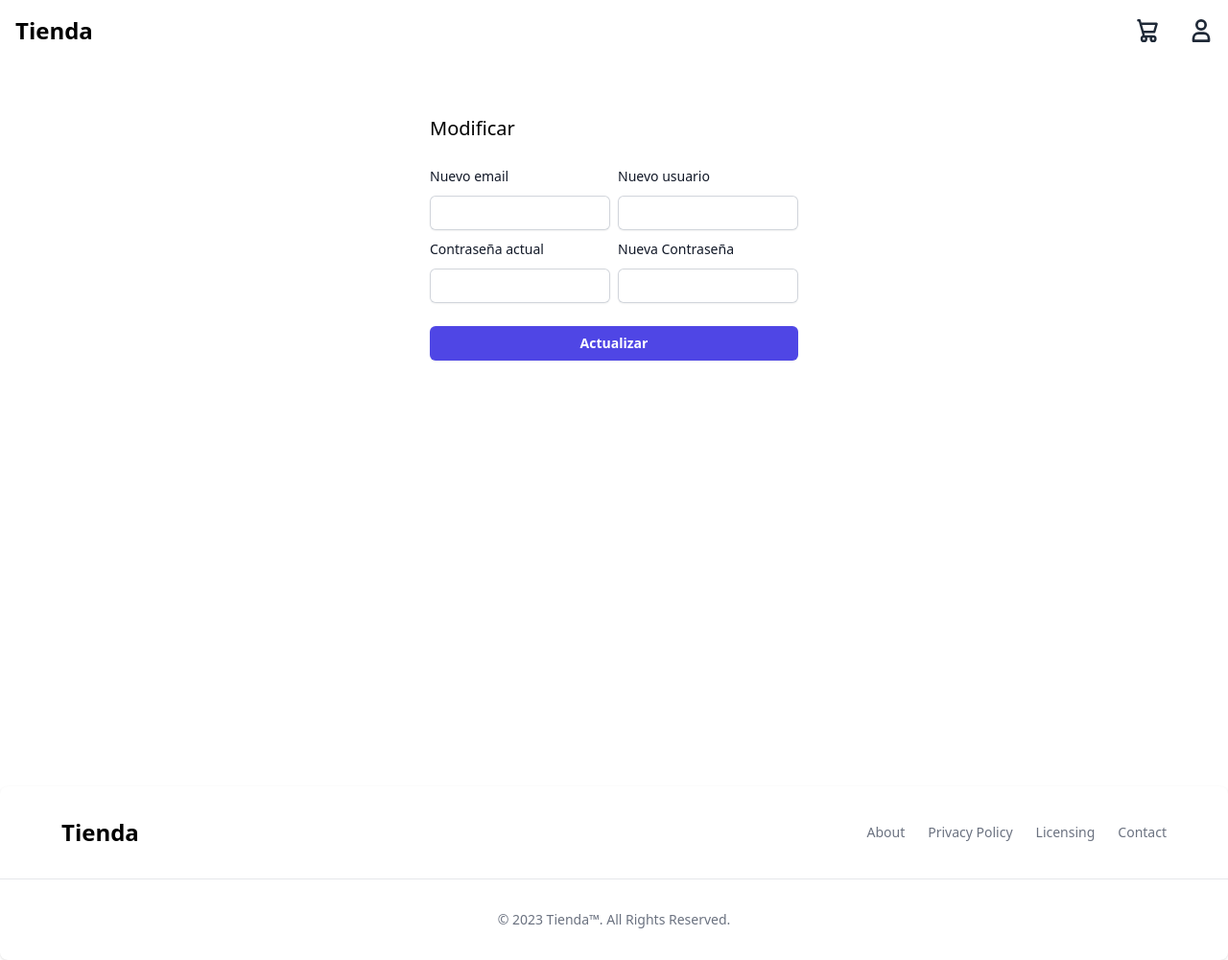
After one commit to tomasCfarias/TP_BACKEND_FRONTEND_IFTS, a PHP site: page /settingsuser.php in a window 1280 px wide. The commit adds this page. Shown: the whole page at 96% size. Run offline with PHP 8.4, Linux system fonts and the light colour scheme; the visitor is signed in with stand-in values (Sample User, id 1); some libraries are stand-ins or nearby versions.

Commit message:
settings page

```diff
--- a/TODO.txt
+++ b/TODO.txt
@@ -10,10 +10,7 @@ FUNCIONALIDADES
 - Subir imagenes de productos
 - Borrar y modificar productos
 - Tabla de ordenes de compra
-- Que el usuario pueda cambiar su contraseña
 
 DEL TP
-
-- Una barra lateral en algún lado
 - Poder crear pdf con la info del crud
 - Excel con información de la base datos
--- a/acarrito.js
+++ b/acarrito.js
@@ -9,8 +9,8 @@ add.addEventListener("click", (e) => {
     const form = Array.from(document.forms["carrito"])
     const formData = new FormData()
 
-    console.log(form[0].value)
-    if(Number(form[0].value) <= Number(stock.max) || Number(form[0].value) > 0) {
+
+    if(Number(form[0].value) <= Number(stock.max) && Number(form[0].value) >= 1) {
     formData.append("quantity",form[0].value)
     formData.append("id",form[1].value)
     formData.append("price",form[2].value)
--- a/api/footertienda.php
+++ b/api/footertienda.php
@@ -1,10 +1,10 @@
-<footer class="bg-white rounded-lg shadow dark:bg-gray-900 mt-5 sticky top-[100vh]">
+<footer class="bg-white rounded-lg shadow mt-5 sticky top-[100vh]">
     <div class="w-full max-w-screen-xl mx-2 lg:mx-auto py-4 md:py-8">
         <div class="sm:flex sm:items-center sm:justify-between sm:mx-16">
             <a href="#" class="flex items-center mb-4 sm:mb-0">
-                <span class="self-center text-2xl font-semibold whitespace-nowrap dark:text-white">Tienda</span>
+                <span class="self-center text-2xl font-semibold whitespace-nowrap ">Tienda</span>
             </a>
-            <ul class="flex flex-wrap items-center mb-6 text-sm font-medium text-gray-500 sm:mb-0 dark:text-gray-400">
+            <ul class="flex flex-wrap items-center mb-6 text-sm font-medium text-gray-500 sm:mb-0 ">
                 <li>
                     <a href="#" class="mr-4 hover:underline md:mr-6 ">About</a>
                 </li>
@@ -19,7 +19,7 @@
                 </li>
             </ul>
         </div>
-        <hr class="my-6 border-gray-200 sm:mx-auto dark:border-gray-700 lg:my-8" />
-        <span class="block text-sm text-gray-500 sm:text-center dark:text-gray-400">© 2023 <a href="articulos.php" class="hover:underline">Tienda™</a>. All Rights Reserved.</span>
+        <hr class="my-6 border-gray-200 sm:mx-auto lg:my-8" />
+        <span class="block text-sm text-gray-500 sm:text-center">© 2023 <a href="articulos.php" class="hover:underline">Tienda™</a>. All Rights Reserved.</span>
     </div>
 </footer>
--- a/api/navbartiendatailwind.php
+++ b/api/navbartiendatailwind.php
@@ -44,7 +44,9 @@
     <div class="hidden w-full md:block md:w-auto" id="navbar-dropdown">
       <ul class="flex flex-col font-medium p-4 md:p-0 mt-4 border border-gray-100 rounded-lg bg-gray-50 md:flex-row md:space-x-8 md:mt-0 md:border-0 md:bg-white">
         <li>
-            <button id="dropdownNavbarLink" data-dropdown-toggle="dropdownNavbar" class="flex items-center justify-between w-full py-2 pl-3 pr-4 text-gray-900 rounded hover:bg-gray-100 md:hover:bg-transparent md:border-0 md:hover:text-blue-700 md:p-0 md:w-auto">Carrito
+            <button id="dropdownNavbarLink" data-dropdown-toggle="dropdownNavbar" class="flex items-center justify-between w-full py-2 pl-3 pr-4 text-gray-900 rounded hover:bg-gray-100 md:hover:bg-transparent md:border-0 md:hover:text-blue-700 md:p-0 md:w-auto"><svg class="w-6 h-6 text-gray-800 dark:text-white" aria-hidden="true" xmlns="http://www.w3.org/2000/svg" fill="none" viewBox="0 0 18 20">
+    <path stroke="currentColor" stroke-linecap="round" stroke-linejoin="round" stroke-width="2" d="M6 15a2 2 0 1 0 0 4 2 2 0 0 0 0-4Zm0 0h8m-8 0-1-4m9 4a2 2 0 1 0 0 4 2 2 0 0 0 0-4Zm-9-4h10l2-7H3m2 7L3 4m0 0-.792-3H1"/>
+  </svg>
   </button>
             <!-- Dropdown menu -->
             <div id="dropdownNavbar" class="z-10 hidden font-normal bg-white divide-y divide-gray-100 rounded-lg shadow w-44">
@@ -76,10 +78,22 @@
                 </div>
             </div>
         </li>
+<!-- Second Dropdown menu -->
         <li>
-          <a href="api/signouttienda.php" class="block py-2 pl-3 pr-4 text-gray-900 rounded hover:bg-gray-100 md:hover:bg-transparent md:border-0 md:hover:text-blue-700 md:p-0">Sign Out</a>
+            <button id="dropdownNavbarLink" data-dropdown-toggle="dropdownNavbarUser" class="flex items-center justify-between w-full py-2 pl-3 pr-4 text-gray-900 rounded hover:bg-gray-100 md:hover:bg-transparent md:border-0 md:hover:text-blue-700 md:p-0 md:w-auto"><svg class="w-6 h-6 text-gray-800 dark:text-white" aria-hidden="true" xmlns="http://www.w3.org/2000/svg" fill="none" viewBox="0 0 14 18">
+    <path stroke="currentColor" stroke-linecap="round" stroke-linejoin="round" stroke-width="2" d="M7 8a3.5 3.5 0 1 0 0-7 3.5 3.5 0 0 0 0 7Zm-2 3h4a4 4 0 0 1 4 4v2H1v-2a4 4 0 0 1 4-4Z"/>
+  </svg>
+  </button>
+            <!-- Dropdown menu -->
+            <div id="dropdownNavbarUser" class="z-10 hidden font-normal bg-white divide-y divide-gray-100 rounded-lg shadow w-44">
+              <div class="p-2">
+                <a href="settingsuser.php?user=<?= $_SESSION["userid_tienda"] ?>" class="block py-2 pl-3 pr-4 text-gray-900 rounded hover:bg-gray-100 md:hover:bg-transparent md:border-0 md:hover:text-blue-700 md:p-0">Settings</a>
+              </div>
+              <div class="p-2">
+            <a href="api/signouttienda.php" class="block py-2 pl-3 pr-4 text-gray-900 rounded hover:bg-gray-100 md:hover:bg-transparent md:border-0 md:hover:text-blue-700 md:p-0">Sign Out</a>
+              </div>
+            </div>
         </li>
-
       </ul>
     </div>
   </div>
--- a/articulos.php
+++ b/articulos.php
@@ -35,9 +35,9 @@
                     <div class="h-auto w-full max-w-xs bg-white border border-gray-200 rounded-lg shadow">
                         <img class="p-8 rounded-t-lg" src="img/boca.jfif" alt="product image" />
                         <div class="px-5 pb-5">
-                        <h5 class="text-xl text-center sm:text-left font-semibold tracking-tight text-gray-900"><?php echo($row["Name"])?></h5>
+                        <h5 class="text-2xl text-center sm:text-left font-bold tracking-tight text-gray-900"><?php echo($row["Name"])?></h5>
                         <div class="flex items-center justify-between sm:flex-row lg: flex-col">
-                        <span class="text-3xl font-bold text-gray-900">$<?php echo($row["price"])?></span>
+                        <span class="text-xl font-semibold text-gray-900">$<?php echo($row["price"])?></span>
                         <a id="<?php echo($row["Id"])?>" name="product-card" class="text-white bg-blue-700 hover:cursor-pointer hover:bg-blue-800 focus:ring-4 focus:outline-none focus:ring-blue-300 font-medium rounded-lg text-sm px-5 py-2.5 text-center">Ver más</a>
                         </div>
                         </div>
--- /dev/null
+++ b/settingsuser.php
@@ -0,0 +1,130 @@
+<?php
+    include("./api/connection.php");
+    $conn = conexion();
+    session_start();
+    if(!isset($_SESSION['login_user_tienda'])){ //if login in session is not set
+      header("Location: login-tienda.php");
+      }
+?>
+<!DOCTYPE html>
+<html lang="en">
+<head>
+    <meta charset="UTF-8">
+    <meta name="viewport" content="width=device-width, initial-scale=1.0">
+    <title>Document</title>
+    <link href="https://cdnjs.cloudflare.com/ajax/libs/flowbite/1.8.1/flowbite.min.css" rel="stylesheet" />
+
+
+</head>
+<body>
+    <div class="min-h-screen">
+
+    <?php
+    include_once("api/navbartiendatailwind.php");
+    ?>
+
+    <div class="ml-8 mr-8">
+            <div class="p-4 font-medium text-xl">
+                <div class="mt-10 sm:mx-auto sm:w-full sm:max-w-sm">
+    <form class="space-y-6" action="settingsuser.php?user=<?=$_SESSION['userid_tienda']?>" method="POST">
+
+    <?php
+
+    //Check email format
+    if($_SERVER["REQUEST_METHOD"] == "POST") {
+    $myemail = $_POST['email'];
+    $mypassword = $_POST['password'];
+    $newpassword = $_POST['password_n'];
+    $hash = password_hash($newpassword, PASSWORD_DEFAULT );
+    $myusername = $_POST["usuario"];
+    $id = $_SESSION["userid_tienda"];
+
+    $sql = "SELECT password FROM usuarios WHERE id = '$id'";
+    $result = $conn -> query($sql);
+    $row = mysqli_fetch_array($result);
+
+
+    if (!filter_var($myemail, FILTER_VALIDATE_EMAIL) || preg_match("/[^a-zA-Z0-9]+/",$myusername)) {
+
+        ?>
+        <div class="bg-red-100 border border-red-400 text-red-700 px-4 py-3 rounded relative" role="alert">
+          <strong class="font-bold">Error!</strong>
+          <span class="block sm:inline">Formato de email o nombre invalido.</span>
+        </div>
+        <?php
+    }
+    elseif (is_array($row) && !password_verify($mypassword,$row[0])) {
+       ?>
+        <div class="bg-red-100 border border-red-400 text-red-700 px-4 py-3 rounded relative" role="alert">
+          <strong class="font-bold">Error!</strong>
+          <span class="block sm:inline">Tu contraseña actual es incorrecta.</span>
+        </div>
+       <?php
+    }
+
+    else {
+
+        $sql = "UPDATE usuarios SET email = '$myemail', username = '$myusername', password = '$hash' WHERE id = '$id'";
+
+        if ($conn->query($sql) === TRUE) {
+
+            ?>
+            <div class=" bg-green-100 border border-green-400 text-green-700 my-2 px-4 py-3 rounded relative" role="alert">
+        <strong class="font-medium">Listo!</strong>
+        <span class="block sm:inline">Tus datos fueron actualizados.</span>
+            </div>
+        <?php
+        }
+        $conn->close();
+    }
+ }
+  ?>
+
+    <h1>Modificar</h1>
+      <div class="grid grid-cols-1 sm:grid-cols-2 gap-2">
+      <div>
+        <label for="email" class="block text-sm font-medium leading-6 text-gray-900">Nuevo email</label>
+        <div class="mt-2">
+          <input id="email" name="email" type="email" required class="block w-full rounded-md border-0 py-1.5 text-gray-900 shadow-sm ring-1 ring-inset ring-gray-300 placeholder:text-gray-400 focus:ring-2 focus:ring-inset focus:ring-indigo-600 sm:text-sm sm:leading-6">
+        </div>
+      </div>
+      <div>
+        <label for="usuario" class="block text-sm font-medium leading-6 text-gray-900">Nuevo usuario</label>
+        <div class="mt-2">
+          <input id="usuario" name="usuario" type="usuario" required class="block w-full rounded-md border-0 py-1.5 text-gray-900 shadow-sm ring-1 ring-inset ring-gray-300 placeholder:text-gray-400 focus:ring-2 focus:ring-inset focus:ring-indigo-600 sm:text-sm sm:leading-6">
+        </div>
+      </div>
+      <div>
+        <div class="flex items-center justify-between">
+          <label for="password" class="block text-sm font-medium leading-6 text-gray-900">Contraseña actual</label>
+        </div>
+        <div class="mt-2">
+          <input id="password" name="password" type="password" required class="block w-full rounded-md border-0 py-1.5 text-gray-900 shadow-sm ring-1 ring-inset ring-gray-300 placeholder:text-gray-400 focus:ring-2 focus:ring-inset focus:ring-indigo-600 sm:text-sm sm:leading-6">
+        </div>
+      </div>
+
+      <div>
+        <div class="flex items-center justify-between">
+          <label for="password_n" class="block text-sm font-medium leading-6 text-gray-900">Nueva Contraseña</label>
+        </div>
+        <div class="mt-2">
+          <input id="password_n" name="password_n" type="password" required class="block w-full rounded-md border-0 py-1.5 text-gray-900 shadow-sm ring-1 ring-inset ring-gray-300 placeholder:text-gray-400 focus:ring-2 focus:ring-inset focus:ring-indigo-600 sm:text-sm sm:leading-6">
+        </div>
+      </div>
+</div>
+      <div>
+        <button type="submit" class="flex w-full justify-center rounded-md bg-indigo-600 px-3 py-1.5 text-sm font-semibold leading-6 text-white shadow-sm hover:bg-indigo-500 focus-visible:outline focus-visible:outline-2 focus-visible:outline-offset-2 focus-visible:outline-indigo-600">Actualizar</button>
+      </div>
+    </form>
+        </div>
+            </div>
+        </div>
+    </div>
+    <?php
+        include("api/footertienda.php")
+    ?>
+    </div>
+      <script src="https://cdn.tailwindcss.com"></script>
+      <script src="https://cdnjs.cloudflare.com/ajax/libs/flowbite/1.8.1/flowbite.min.js"></script>
+</body>
+</html>
```
Also changed, not shown: borrarUsuarios.php (+6 -4 lines), checkout.php (+34 -8 lines), login-tienda.php (+12 -11 lines), modificarUsuarios.php (+14 -12 lines), product.php (+8 -5 lines).
